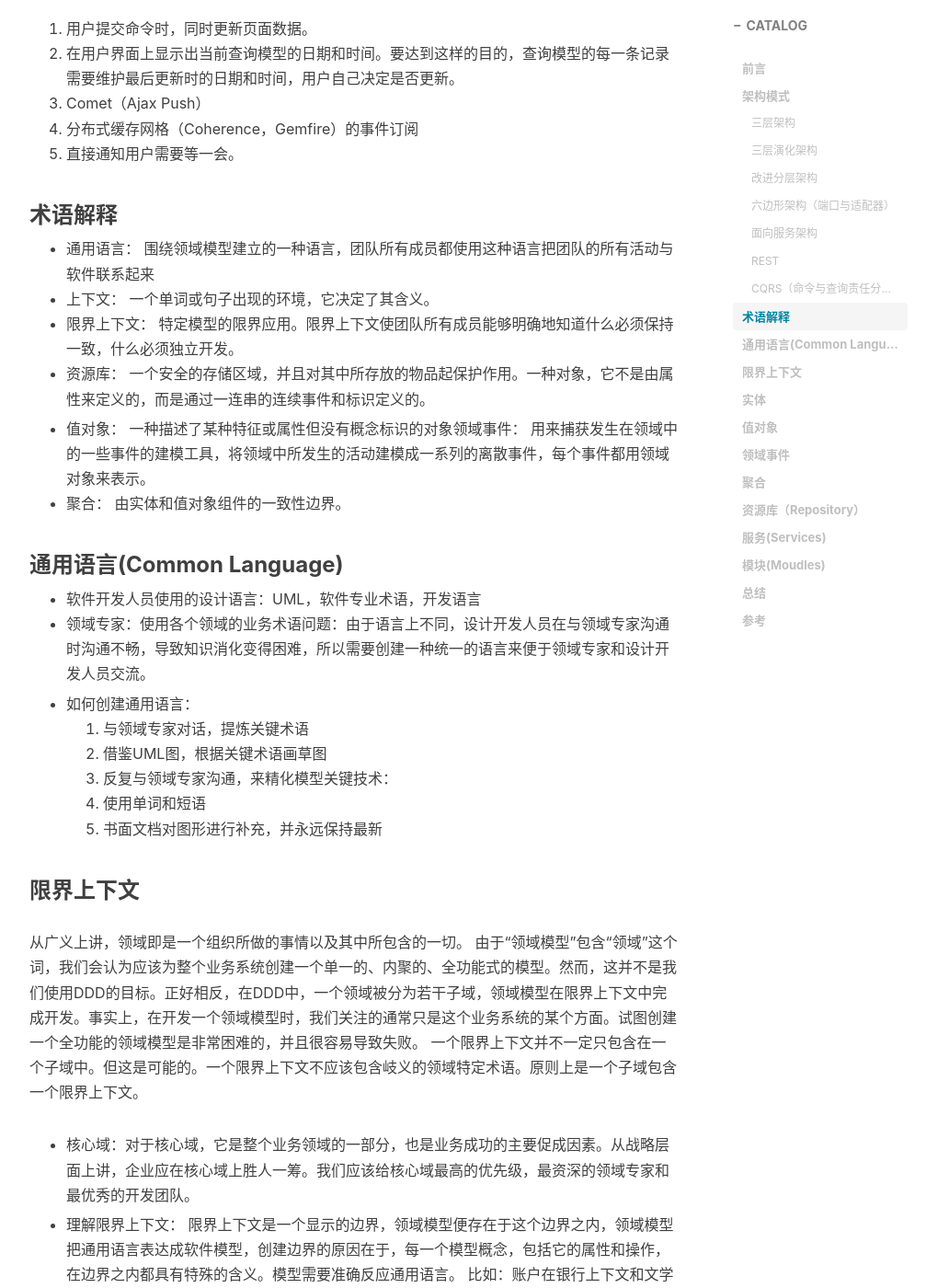
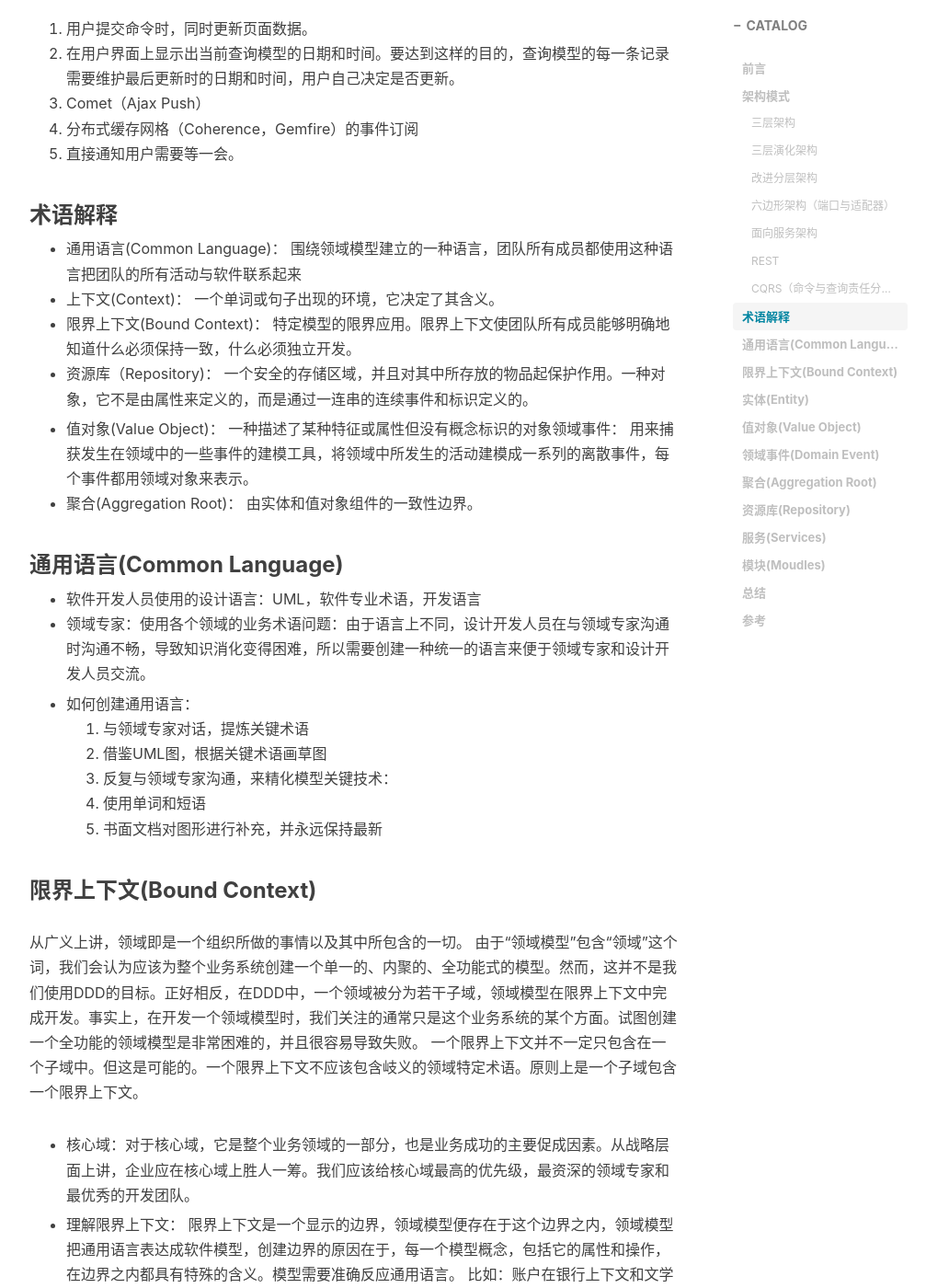
Before and after one commit to gregoriusxu/gregoriusxu.github.io, a Jekyll site: the page built from _posts/2019-09-13-领域驱动设计之二.md, in a window 1280 px wide and 1400 px high, scrolled down 3785 px. Shown: the whole window at 92% size, without its empty margins (233-1240 px from the left). Built offline with Jekyll 4.4.1, drawn with Linux system fonts in a browser that asks for light colours; nearby versions of some CDN libraries; comment, search, counter and statistics services are not loaded; some of the changed text lies outside the part shown.

Commit message:
add english

```diff
--- a/_posts/2019-09-13-领域驱动设计之二.md
+++ b/_posts/2019-09-13-领域驱动设计之二.md
@@ -96,19 +96,19 @@ CQRS使用分离的接口将数据查询操作（Queries）和数据修改操作
 5. 直接通知用户需要等一会。
 
 ### 术语解释
-- 通用语言：
+- 通用语言(Common Language)：
 围绕领域模型建立的一种语言，团队所有成员都使用这种语言把团队的所有活动与软件联系起来
-- 上下文：
+- 上下文(Context)：
 一个单词或句子出现的环境，它决定了其含义。
-- 限界上下文：
+- 限界上下文(Bound Context)：
 特定模型的限界应用。限界上下文使团队所有成员能够明确地知道什么必须保持一致，什么必须独立开发。
-- 资源库：
+- 资源库（Repository)：
 一个安全的存储区域，并且对其中所存放的物品起保护作用。一种对象，它不是由属性来定义的，而是通过一连串的连续事件和标识定义的。
 
-- 值对象：
+- 值对象(Value Object)：
 一种描述了某种特征或属性但没有概念标识的对象领域事件：
 用来捕获发生在领域中的一些事件的建模工具，将领域中所发生的活动建模成一系列的离散事件，每个事件都用领域对象来表示。
-- 聚合：
+- 聚合(Aggregation Root)：
 由实体和值对象组件的一致性边界。
 
 ### 通用语言(Common Language)
@@ -122,7 +122,7 @@ CQRS使用分离的接口将数据查询操作（Queries）和数据修改操作
     4. 使用单词和短语
     5. 书面文档对图形进行补充，并永远保持最新
 
-### 限界上下文
+### 限界上下文(Bound Context)
 从广义上讲，领域即是一个组织所做的事情以及其中所包含的一切。
 由于“领域模型”包含“领域”这个词，我们会认为应该为整个业务系统创建一个单一的、内聚的、全功能式的模型。然而，这并不是我们使用DDD的目标。正好相反，在DDD中，一个领域被分为若干子域，领域模型在限界上下文中完成开发。事实上，在开发一个领域模型时，我们关注的通常只是这个业务系统的某个方面。试图创建一个全功能的领域模型是非常困难的，并且很容易导致失败。
 一个限界上下文并不一定只包含在一个子域中。但这是可能的。一个限界上下文不应该包含岐义的领域特定术语。原则上是一个子域包含一个限界上下文。
@@ -135,7 +135,7 @@ CQRS使用分离的接口将数据查询操作（Queries）和数据修改操作
 - 限界上下文的组成部分：领域模型，数据库定义，用户界面，开放主机服务等。
 - 限界上下文的大小：模块，聚合，领域事件和领域服务这些概念在需要时才引入，不在引入一个不属于你的通用语言的概念。
 
-### 实体
+### 实体(Entity)
 - 为什么使用实体：
 当我们需要考虑一个对象的个性特征，或者需要区分不同的对象时，我们引入实体这个领域概念。一个实体是一个唯一的东西，并且可以在相当长的一段时间内持续地变化。我们可以对实体做多次修改，帮一个实体对象可能和它先前的状态大不相同。但是，由于它们拥有相同的身份标识，它们依然是同一个实体。并不是所有的数据对象都需要建立成实体，很多时候，一个领域概念应该建模成值对象，而不是实体对象。
 
@@ -156,7 +156,7 @@ CQRS使用分离的接口将数据查询操作（Queries）和数据修改操作
 - 验证属性：建议采用自封装方式
 - 验证整体对象：采用Specification（规范）或者Strategy（策略）来进行验证
 
-### 值对象
+### 值对象(Value Object)
 - 值对象特征：
     1. 它度量或描述了领域中的一件东西
     2. 它可以作为不变量
@@ -164,7 +164,7 @@ CQRS使用分离的接口将数据查询操作（Queries）和数据修改操作
     4. 它可以和其它值对象进行相等性比较
     5. 它不会对协作对象造成副作用
 
-### 领域事件
+### 领域事件(Domain Event)
 领域事件作为领域模型的重要部分，是领域建模的工具之一。用来捕获领域中已经发生的事情。并不是领域中所有发生的事情都要建模为领域事件，要忽略无业务价值的事件。领域事件是领域专家所关心的（需要跟踪的、希望被通知的、会引起其他模型对象改变状态的）发生在领域中的一些事情。简而言之，领域事件是用来捕获领域中发生的具有业务价值的一些事情。它的本质就是事件，不要将其复杂化。在DDD中，领域事件作为通用语言的一种，是为了清晰表述领域中产生的事件概念，帮助我们深入理解领域模型。
 
 - 事务一致性
@@ -179,7 +179,7 @@ CQRS使用分离的接口将数据查询操作（Queries）和数据修改操作
 
 引入领域事件的目的主要有两个，一是解耦，二是使用领域事件进行事务的拆分，通过引入事件存储，来实现数据的最终一致性。
 
-### 聚合
+### 聚合(Aggregation Root)
 > 1. 聚合设计的原则：
 聚合是用来封装真正的不变性，而不是简单的将对象组合在一起；聚合内强一致性，聚合之间最终一致性；聚合应尽量设计的小；聚合之间的关联通过ID，而不是对象引用；聚合内强一致性，聚合之间最终一致性；聚合是用来封装真正的不变性，而不是简单的将对象组合在一起这个原则，就是强调聚合的真正用途除了封装我们本身所关心的信息外，最主要的目的是为了封装业务规则，保证数据的一致性。在我看来，这一点是设计聚合时最重要和最需要考虑的点；当我们在设计聚合时，要多想想当前聚合封装了哪些业务规则，实现了哪些数据一致性。
 > 2. 聚合应尽量设计的小
@@ -203,7 +203,7 @@ CQRS使用分离的接口将数据查询操作（Queries）和数据修改操作
 
 - 相对悲观锁而言，乐观锁机制采取了更加宽松的加锁机制。悲观锁大多数情况下依靠数据库的锁机制实现，以保证操作最太程度的独占性。但随之而来的就是数据库性能的大量开销，特别是对长事务而言，这样的开销往往无法承受。所以DDD一般采用的是乐观并发锁。借助于ORM乐观并发锁的机制，在聚合内部根实体放置乐观并发的版本号是最安全的做法。
 
-### 资源库（Repository）
+### 资源库(Repository)
 
 资源库的是封装所有获取对象引用所需的逻辑。领域对象不需处理基础设施，以得到领域中对其他对象的所需的引用。只需从资源库中获取它们，于是模型重获它应有的清晰和焦点。
 
```
